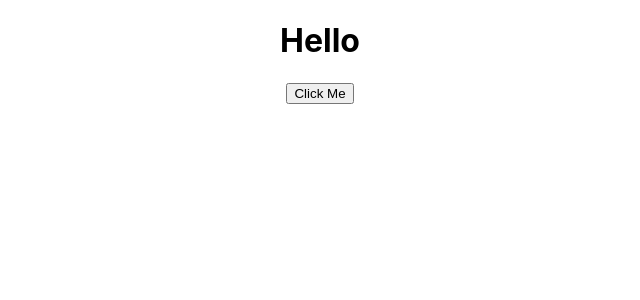
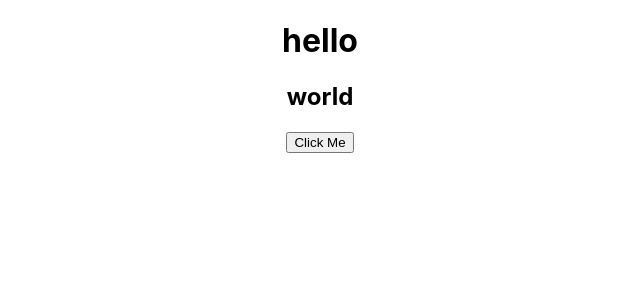
Before and after one commit to Dakshna3010/React-ui, a React (Create React App) app: page / in a window 1280 px wide. Shown: the top 300 px of the page, without its empty margins (320-960 px from the left). Built offline with nearby package versions, Linux system fonts and the light colour scheme.

Commit message:
Passing component as props

```diff
--- a/src/Title.tsx
+++ b/src/Title.tsx
@@ -1,12 +1,15 @@
 import React, { ReactElement, useState } from "react";
 import "./App.css";
+import Description from "./description";
 
 const Title = (): ReactElement => {
-  const [isVisible, setIsVisible] = useState(true);
-
+  const [isVisible, setIsVisible] = useState<boolean>(true);
+  const title: string = "hello";
+  const description = "world";
   return (
     <div className="App">
-      {isVisible && <h1>Hello</h1>}
+      {isVisible && <h1>{title}</h1>}
+      <h2>{description}</h2>
       <button onClick={() => setIsVisible(!isVisible)}>Click Me</button>
     </div>
   );
--- /dev/null
+++ b/src/description.tsx
@@ -0,0 +1,14 @@
+import React, { ReactElement } from "react";
+
+const Description = ({
+  description,
+}: {
+  description: string;
+}): ReactElement => {
+  return (
+    <div>
+      <p>{description}</p>
+    </div>
+  );
+};
+export default Description;
```
